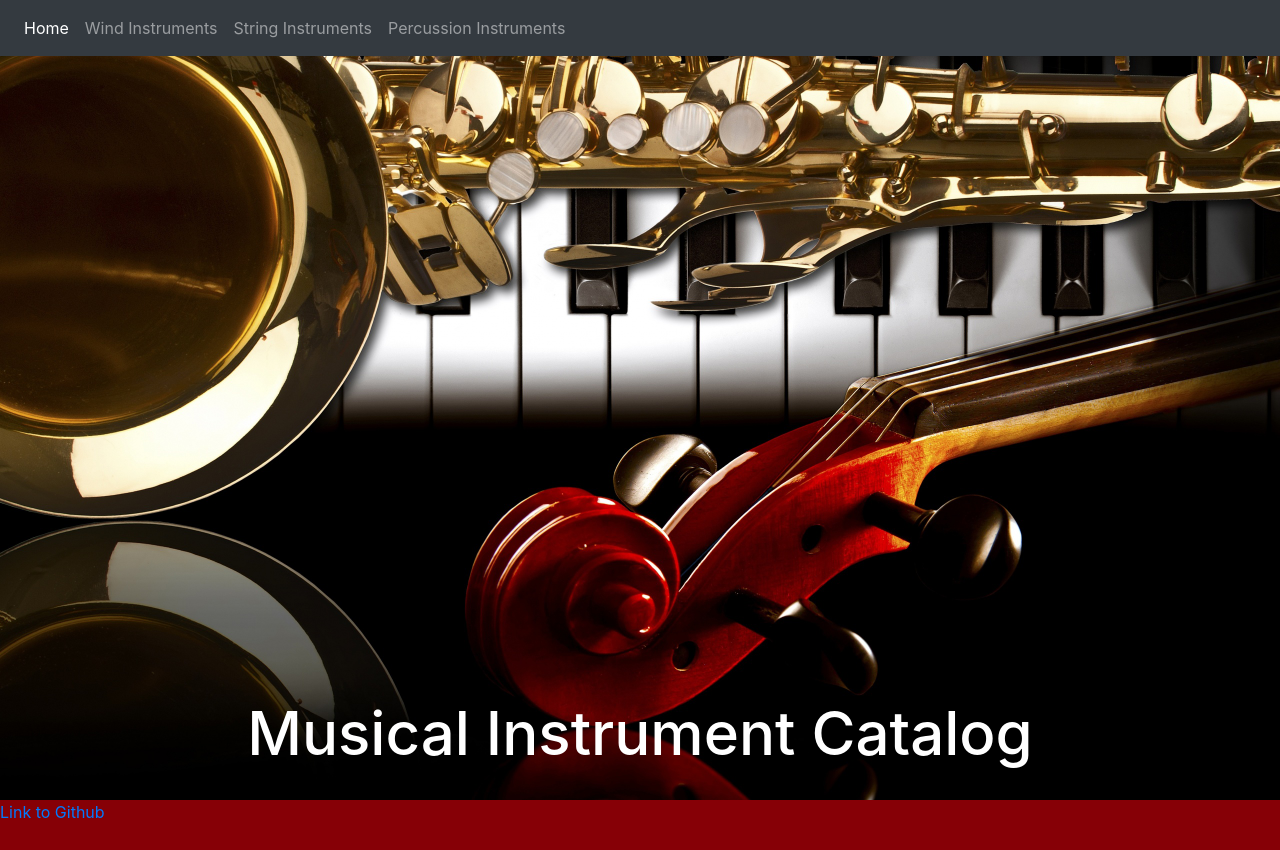
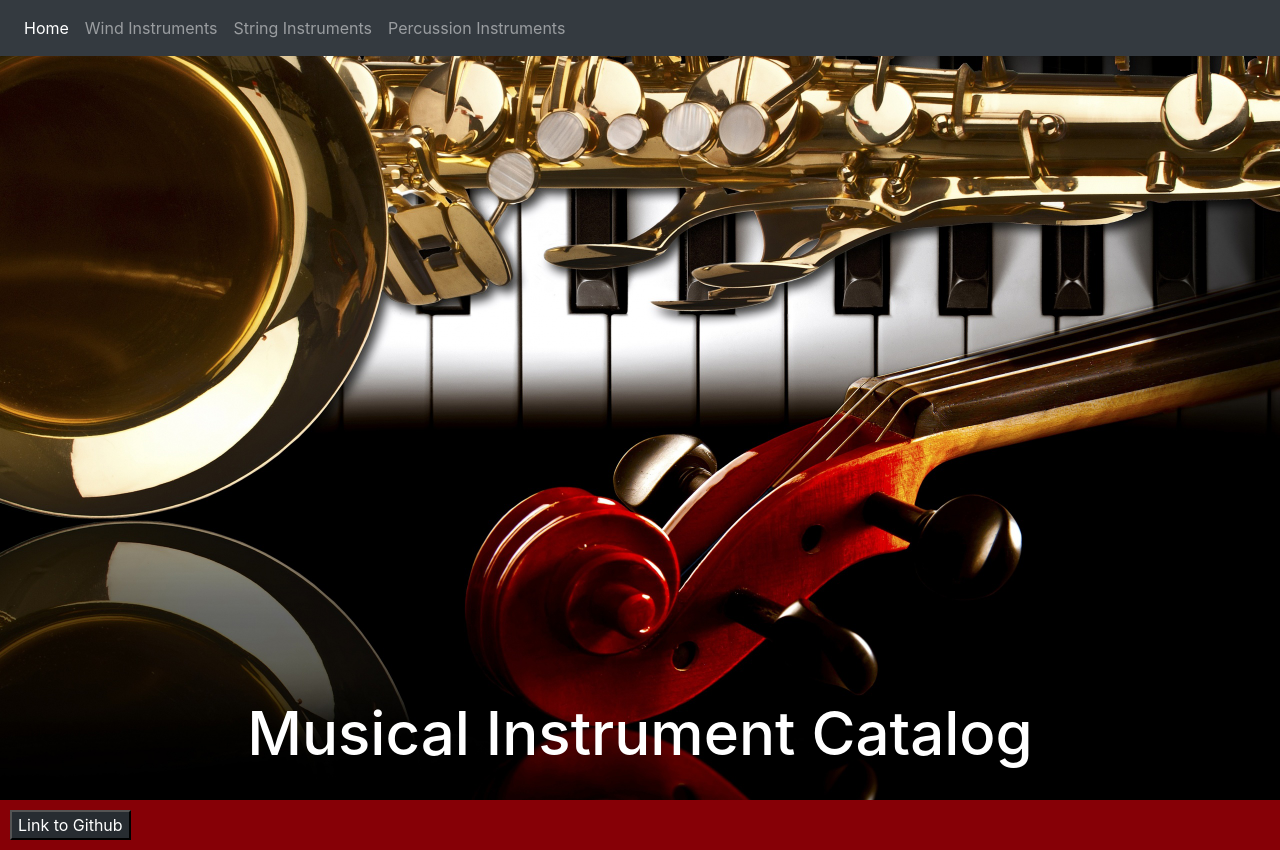
Before and after one commit to jaronwakley/music, a plain HTML site: page index.html in a window 1280 px wide. Before the commit the page ends 824 px from the top, so only its background shows below. Drawn offline with nearby package versions, Linux system fonts and the light colour scheme.

Commit message:
added button

```diff
--- a/index.html
+++ b/index.html
@@ -37,6 +37,8 @@
 <script src="https://maxcdn.bootstrapcdn.com/bootstrap/4.0.0/js/bootstrap.min.js" integrity="sha384-JZR6Spejh4U02d8jOt6vLEHfe/JQGiRRSQQxSfFWpi1MquVdAyjUar5+76PVCmYl" crossorigin="anonymous"></script>
 </body>
 <footer>
-  <a href="https://github.com/jaronwakley/music">Link to Github</a>
+  <a href="https://github.com/jaronwakley/music">
+    <button>Link to Github</button>
+  </a>
 </footer>
 </html>
--- a/styles.css
+++ b/styles.css
@@ -45,3 +45,12 @@ h1 {
   font-size: 40px;
   color: white;
 }
+
+button {
+  background-color: #272C31;
+  border-color: #000000;
+  margin-bottom: 10px;
+  margin-left: 10px;
+  margin-top: 10px;
+  color: #FFFFFF;
+}
```
Also changed, not shown: winds.html (+3 -1 lines).
